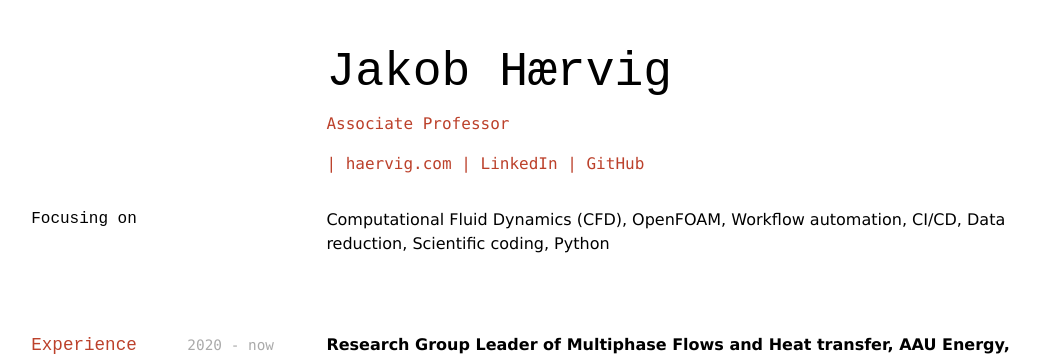
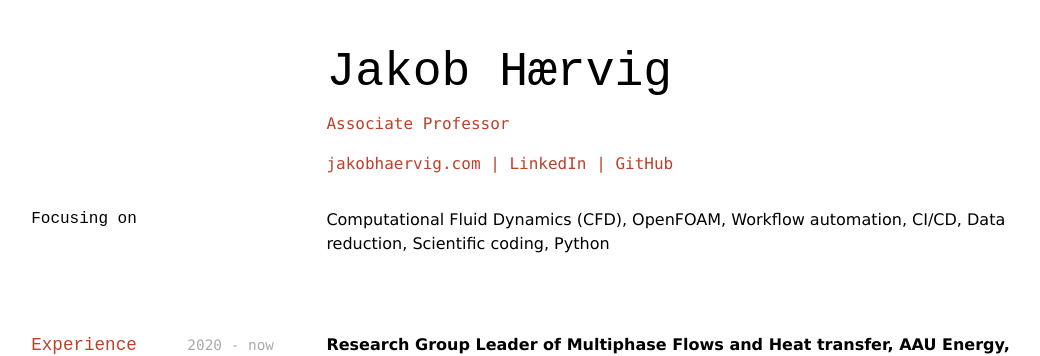
Before and after one commit to jakobhaervig/cv, a Jekyll site: the page built from index.md, in a window 1280 px wide and 900 px high. Shown: the top 356 px of the window, without its empty margins (132-1172 px from the left). Built offline with Jekyll 4.4.1, drawn with Linux system fonts in a browser that asks for light colours.

Commit message:
Correct website link text in index.md

```diff
--- a/index.md
+++ b/index.md
@@ -9,7 +9,7 @@ Associate Professor
 
 
 <div id="webaddress">
-| <a href="https://jakobhaervig.com">haervig.com </a>| <a href="https://www.linkedin.com/in/jakobhaervig/">LinkedIn </a>| <a href="https://github.com/jakobhaervig">GitHub</a>
+<a href="https://jakobhaervig.com">jakobhaervig.com </a>| <a href="https://www.linkedin.com/in/jakobhaervig/">LinkedIn </a>| <a href="https://github.com/jakobhaervig">GitHub</a>
 </div>
 
 ### Focusing on
```
